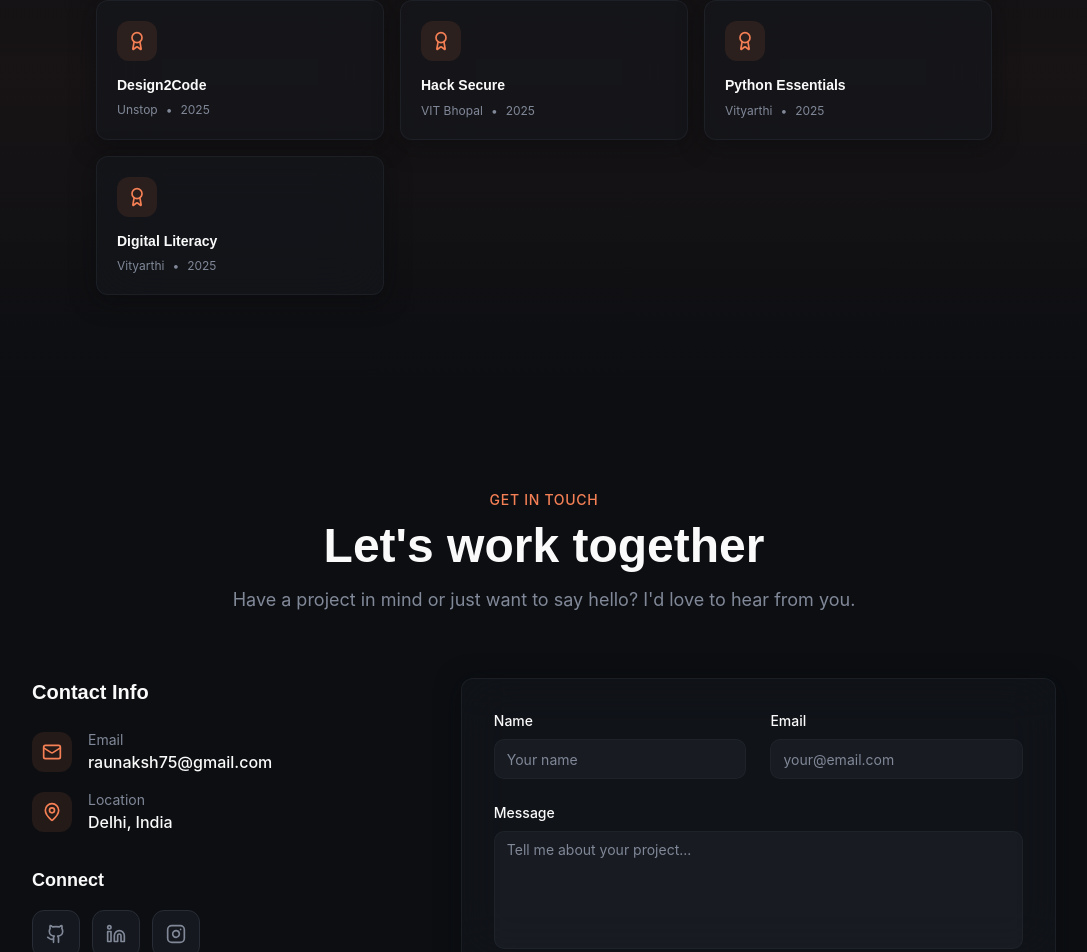
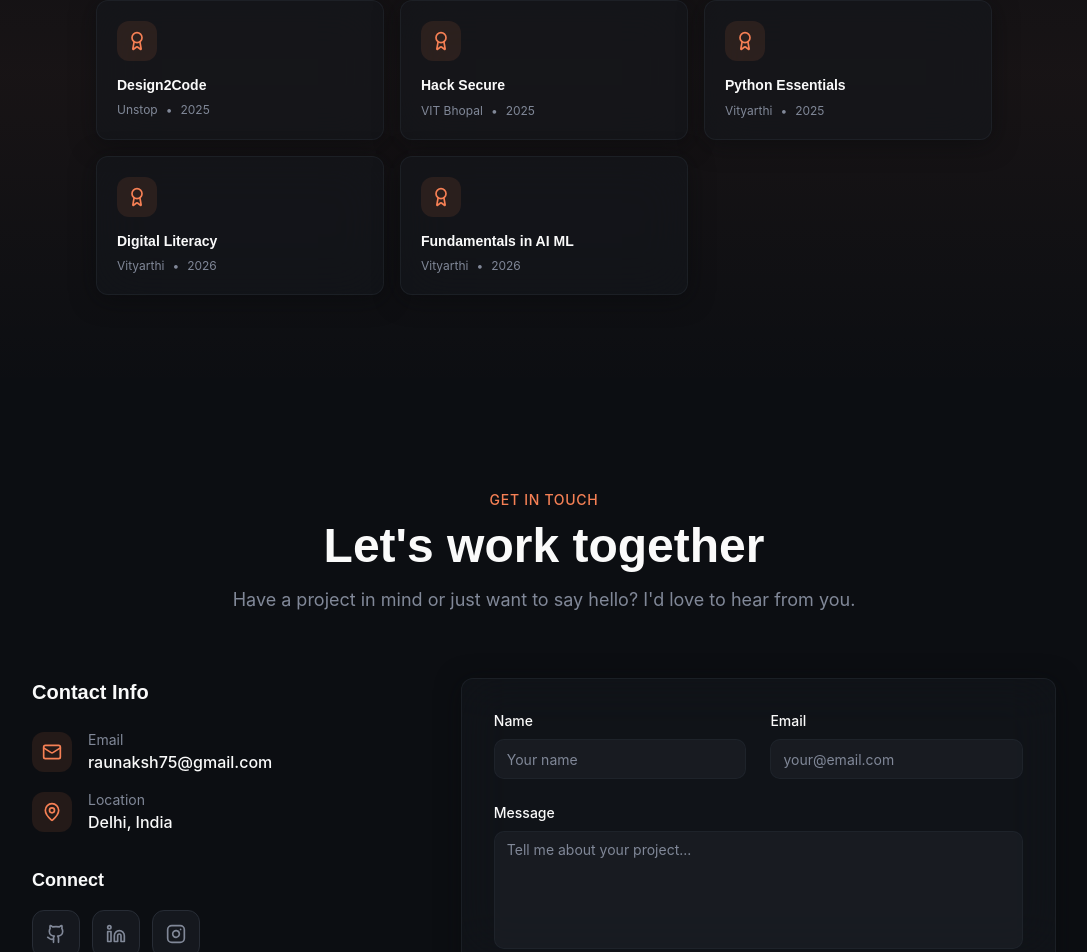
Before and after one commit to RoNnY125-coder/Raunak-Portfolio, a React (Vite) app: page / in a window 1280 px wide. Shown: the part 4902-5854 px from the top of the page, without its empty margins (136-1223 px from the left). Built offline with nearby package versions, Linux system fonts and the light colour scheme; no server answers; the HTML template or start-up script is replaced by a standard one.

Commit message:
feat: update certifications list

```diff
--- a/src/components/sections/CertificationsSection.tsx
+++ b/src/components/sections/CertificationsSection.tsx
@@ -7,26 +7,33 @@ const certifications = [
     name: "Design2Code",
     platform: "Unstop",
     year: "2025",
-    credential: "https://www.linkedin.com/posts/raunak-sharma-b91650344_design2code-figma-uiux-activity-7409111679499689985-_9eZ?utm_source=share&utm_medium=member_desktop&rcm=ACoAAFY8o50BE0sEy87C3_WPmiWdyMAj-GzA-48",
+    credential:
+      "https://www.linkedin.com/posts/raunak-sharma-b91650344_design2code-figma-uiux-activity-7409111679499689985-_9eZ?utm_source=share&utm_medium=member_desktop&rcm=ACoAAFY8o50BE0sEy87C3_WPmiWdyMAj-GzA-48",
   },
   {
     name: "Hack Secure",
     platform: "VIT Bhopal",
     year: "2025",
-    credential: "https://www.linkedin.com/posts/raunak-sharma-b91650344_hacksecure2025-hackathon-ideathon-activity-7409219318111993856-HXPP?utm_source=share&utm_medium=member_desktop&rcm=ACoAAFY8o50BE0sEy87C3_WPmiWdyMAj-GzA-48",
+    credential:
+      "https://www.linkedin.com/posts/raunak-sharma-b91650344_hacksecure2025-hackathon-ideathon-activity-7409219318111993856-HXPP?utm_source=share&utm_medium=member_desktop&rcm=ACoAAFY8o50BE0sEy87C3_WPmiWdyMAj-GzA-48",
   },
   {
     name: "Python Essentials",
     platform: "Vityarthi",
     year: "2025",
-    credential:
-   "https://www.vityarthi.com/certificate/v3bCxOzG6A9g",
+    credential: "https://www.vityarthi.com/certificate/v3bCxOzG6A9g",
   },
   {
     name: "Digital Literacy",
     platform: "Vityarthi",
-    year: "2025",
+    year: "2026",
     credential: "https://www.vityarthi.com/certificate/9ncUzDHR348m",
+  },
+  {
+    name: "Fundamentals in AI ML",
+    platform: "Vityarthi",
+    year: "2026",
+    credential: "https://www.vityarthi.com/certificate/Jl4tEodmAwv6",
   },
 ];
 
@@ -78,7 +85,7 @@ export function CertificationsSection() {
                 </h3>
                 <div className="flex items-center gap-2 text-xs text-muted-foreground">
                   <span>{cert.platform}</span>
-                  <span>•</span>
+                  <span>&bull;</span>
                   <span>{cert.year}</span>
                 </div>
               </motion.a>
```
